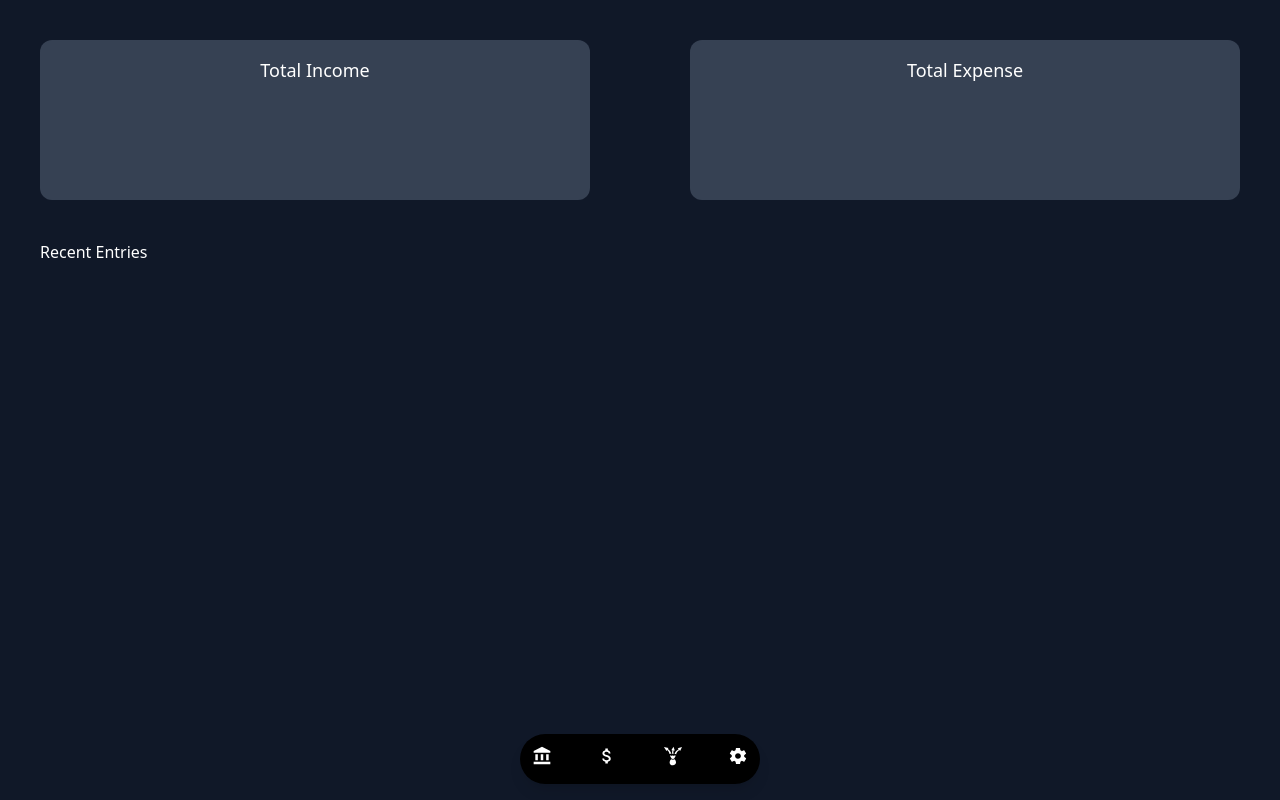
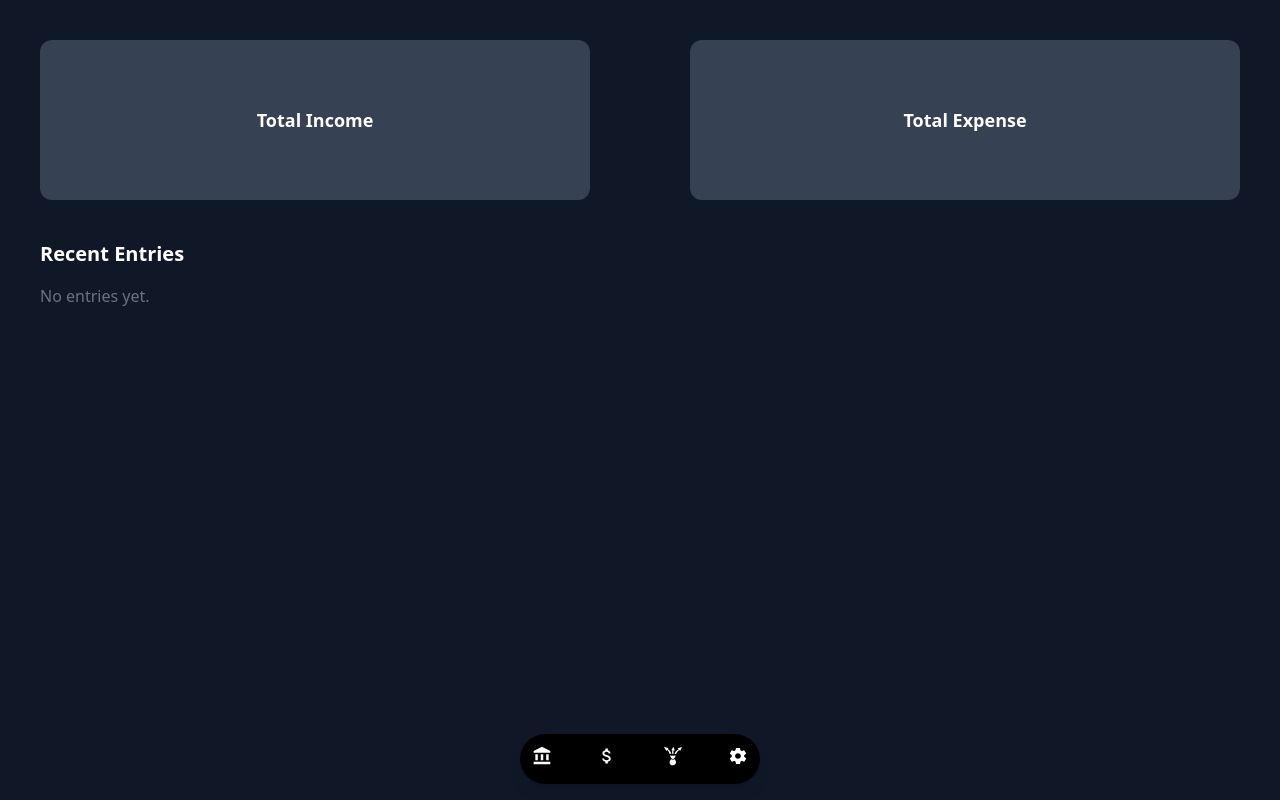
Before and after one commit to prachidholiya/expense-tracker, a React (Vite) app: page / in a window 1280 px wide. Built offline with nearby package versions, Linux system fonts and the light colour scheme.

Commit message:
add income form

```diff
--- /dev/null
+++ b/src/constants/types.ts
@@ -0,0 +1,6 @@
+export interface INCOMEI {
+  type: string;
+  amount: number;
+  date: string;
+  description: string;
+}
--- a/src/pages/Home/Index.tsx
+++ b/src/pages/Home/Index.tsx
@@ -1,16 +1,64 @@
+import type { INCOMEI } from "../../constants/types";
+
 const Home = () => {
+  const incomes = JSON.parse(localStorage.getItem("income") || "[]");
+
   return (
     <>
-      <div className=" gap-5 grid grid-cols-2">
-        <div className="bg-gray-700 h-40 p-4 m-10 rounded-xl">
-          <p className="text-lg text-center">Total Income</p>
+      <div className="gap-5 grid grid-cols-2">
+        <div className="bg-gray-700 h-40 p-4 m-10 rounded-xl flex items-center justify-center">
+          <p className="text-lg font-semibold text-center text-white">
+            Total Income
+          </p>
         </div>
-        <div className="bg-gray-700 h-40 p-4 m-10 rounded-xl">
-          <p className="text-lg text-center">Total Expense</p>
+        <div className="bg-gray-700 h-40 p-4 m-10 rounded-xl flex items-center justify-center">
+          <p className="text-lg font-semibold text-center text-white">
+            Total Expense
+          </p>
         </div>
       </div>
+
       <div className="px-10">
-        <p >Recent Entries</p>
+        <p className="text-xl font-semibold mb-4">Recent Entries</p>
+
+        <div className="space-y-4">
+          {incomes.length === 0 ? (
+            <p className="text-gray-500">No entries yet.</p>
+          ) : (
+            incomes.map((i: INCOMEI, index: number) => (
+              <div
+                key={index}
+                className="bg-gray-800 rounded-lg w-2/4 mx-auto shadow p-4 hover:bg-gray-700 transition"
+              >
+                <div className="grid grid-cols-2 gap-4 text-center">
+                  <div>
+                    <p className="text-xs uppercase text-gray-400">Amount</p>
+                    <p className="text-lg font-bold text-green-400">
+                      ₹{i.amount}
+                    </p>
+                  </div>
+
+                  <div>
+                    <p className="text-xs uppercase text-gray-400">Date</p>
+                    <p className="text-sm text-white">{i.date}</p>
+                  </div>
+
+                  <div>
+                    <p className="text-xs uppercase text-gray-400">Type</p>
+                    <p className="text-sm font-medium text-white">{i.type}</p>
+                  </div>
+
+                  <div>
+                    <p className="text-xs uppercase text-gray-400">
+                      Description
+                    </p>
+                    <p className="text-sm text-gray-300">{i.description}</p>
+                  </div>
+                </div>
+              </div>
+            ))
+          )}
+        </div>
       </div>
     </>
   );
--- a/src/pages/Income/Index.tsx
+++ b/src/pages/Income/Index.tsx
@@ -1,5 +1,7 @@
 import { useFormik } from "formik";
+import { useEffect, useState } from "react";
 import * as Yup from "yup";
+import type { INCOMEI } from "../../constants/types";
 
 const validationSchema = Yup.object({
   type: Yup.string().required("Income type is required"),
@@ -12,25 +14,46 @@ const validationSchema = Yup.object({
 });
 
 const Income = () => {
+  const [income, setIncome] = useState<INCOMEI[]>([]);
+
+  useEffect(() => {
+    const storedIncome = localStorage.getItem("users");
+    if (storedIncome) {
+      setIncome(JSON.parse(storedIncome));
+    }
+  }, []);
+
+  useEffect(() => {
+    localStorage.setItem("income", JSON.stringify(income));
+  }, [income]);
+
   const categories = JSON.parse(localStorage.getItem("items") || "[]");
 
-  const { handleBlur, handleChange, handleSubmit, values, errors, touched } =
-    useFormik({
+  const {
+    handleBlur,
+    handleChange,
+    handleSubmit,
+    values,
+    errors,
+    touched,
+    resetForm,
+  } = useFormik<INCOMEI>({
     initialValues: {
       type: "",
-        amount: "",
+      amount: 0,
       date: "",
       description: "",
     },
     validationSchema,
-      onSubmit: (submitedValues) => {
-        console.log(submitedValues);
+    onSubmit: (submittedValues) => {
+      setIncome((prev) => [...prev, submittedValues]);
+      resetForm();
     },
   });
 
   return (
     <div className="flex justify-center py-10 min-h-screen">
-      <div className="bg-gray-600 w-1/3 mx-auto flex justify-center rounded-lg h-[500px]">
+      <div className="bg-gray-600 w-2/3 md:w-1/3 mx-auto flex justify-center rounded-lg h-[500px]">
         <form
           className="flex flex-col gap-3 p-4 w-full"
           onSubmit={handleSubmit}
@@ -100,7 +123,10 @@ const Income = () => {
             </span>
           )}
 
-          <button type="submit" className="bg-black rounded-lg p-2  text-white">
+          <button
+            type="submit"
+            className="bg-black cursor-pointer rounded-lg p-2  text-white"
+          >
             Add Income
           </button>
         </form>
```
Lines whose indentation alone changed are shown as unchanged.
